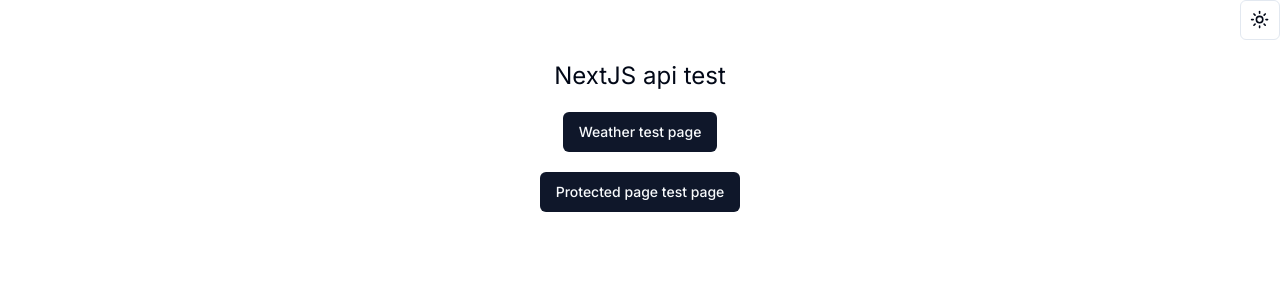
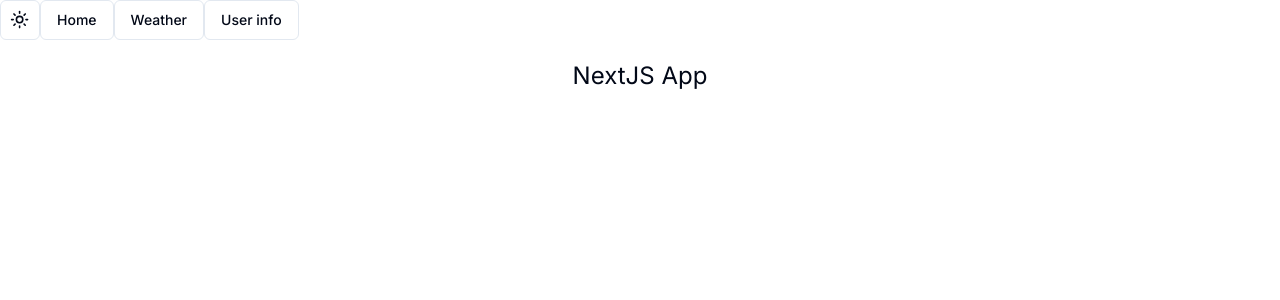
Before and after one commit to Luxcorel/weatherwear, a Next.js app: page / in a window 1280 px wide. Shown: the top 300 px of the page. Built offline with nearby package versions, Linux system fonts and the light colour scheme.

Commit message:
Added basic navbar

```diff
--- a/app/layout.tsx
+++ b/app/layout.tsx
@@ -3,12 +3,12 @@ import { Inter } from "next/font/google";
 import "./globals.css";
 import { ThemeProvider } from "@/components/theme-provider";
 import React from "react";
-import { ThemeToggle } from "@/components/theme-toggle";
+import Navbar from "@/components/Navbar";
 
 const inter = Inter({ subsets: ["latin"] });
 
 export const metadata: Metadata = {
-    title: "NextJS test app",
+    title: "NextJS App",
     description: "A NextJS test app",
 };
 
@@ -17,8 +17,8 @@ export default function RootLayout({ children }: { children: React.ReactNode })
         <html lang="en">
             <body className={inter.className}>
                 <ThemeProvider attribute="class" defaultTheme="system" enableSystem disableTransitionOnChange>
-                    <nav className={"flex justify-end"}>
-                        <ThemeToggle />
+                    <nav className={""}>
+                        <Navbar />
                     </nav>
                     {children}
                 </ThemeProvider>
--- a/app/page.tsx
+++ b/app/page.tsx
@@ -1,22 +1,7 @@
-import { Button } from "@/components/ui/button";
-import Link from "next/link";
-
 export default function Home() {
     return (
-        <div>
-            <h1 className={"my-5 text-center text-2xl"}>NextJS api test</h1>
-
-            <div className={"m-5 flex justify-center"}>
-                <Link href={"/api/weather"}>
-                    <Button>Weather test page</Button>
-                </Link>
-            </div>
-
-            <div className={"m-5 flex justify-center"}>
-                <Link href={"/me"}>
-                    <Button>Protected page test page</Button>
-                </Link>
-            </div>
-        </div>
+        <>
+            <h1 className={"my-5 text-center text-2xl"}>NextJS App</h1>
+        </>
     );
 }
--- /dev/null
+++ b/components/Navbar.tsx
@@ -0,0 +1,29 @@
+import Link from "next/link";
+import { Button } from "@/components/ui/button";
+import { ThemeToggle } from "@/components/theme-toggle";
+
+export default function Navbar() {
+    return (
+        <div className={"flex justify-start"}>
+            <ThemeToggle />
+
+            <div className={"flex justify-center"}>
+                <Link href={"/"}>
+                    <Button variant={"outline"}>Home</Button>
+                </Link>
+            </div>
+
+            <div className={"flex justify-center"}>
+                <Link href={"/weather"}>
+                    <Button variant={"outline"}>Weather</Button>
+                </Link>
+            </div>
+
+            <div className={"flex justify-center"}>
+                <Link href={"/me"}>
+                    <Button variant={"outline"}>User info</Button>
+                </Link>
+            </div>
+        </div>
+    );
+}
```
